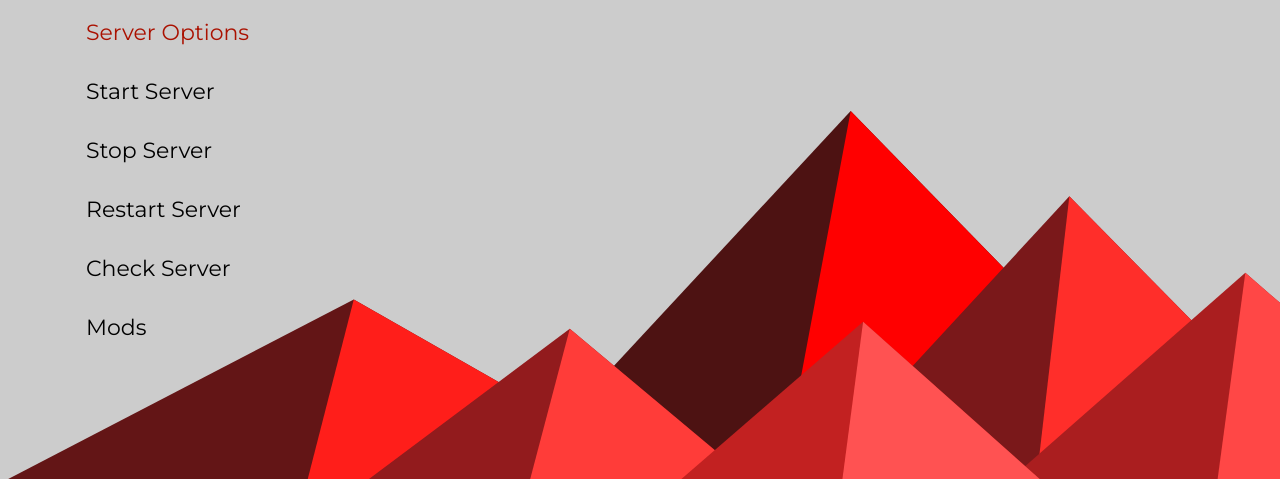
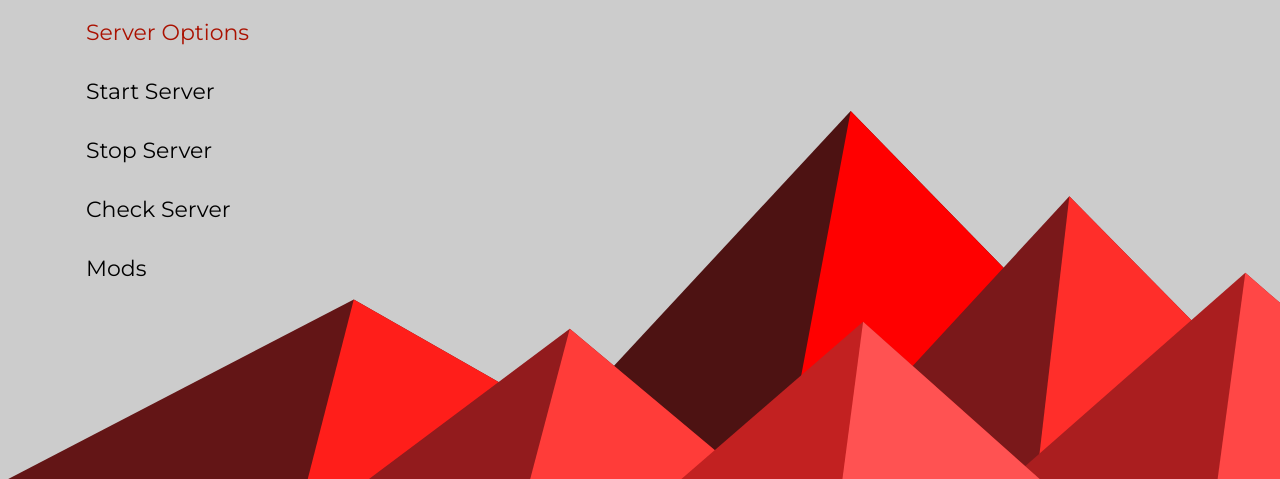
Before and after one commit to Shoblik/Insurgency, a PHP site: page / in a window 1280 px wide. Shown: the part 289-768 px from the top of the page. Run offline with PHP 8.4, Linux system fonts and the light colour scheme; data that the repository does not hold is empty.

Commit message:
updated version numbers

```diff
--- a/public/index.php
+++ b/public/index.php
@@ -7,7 +7,7 @@
     <meta name="viewport" content="width=device-width, initial-scale=1">
     <link rel="stylesheet" href="./css/style.css?ver=1.1" />
     <script src="https://code.jquery.com/jquery-3.6.0.min.js" integrity="sha256-/xUj+3OJU5yExlq6GSYGSHk7tPXikynS7ogEvDej/m4=" crossorigin="anonymous"></script>
-    <script src="./js/main.js?ver=1.1"></script>
+    <script src="./js/main.js?ver=1.2"></script>
     <link rel="preconnect" href="https://fonts.gstatic.com">
     <link href="https://fonts.googleapis.com/css2?family=Montserrat:wght@400;800&display=swap" rel="stylesheet"></head>
 <body>
@@ -47,9 +47,6 @@
                 <div onclick="server.stopServer();">
                     <p>Stop Server</p>
                 </div>
-                <div onclick="server.restartServer();">
-                    <p>Restart Server</p>
-                </div>
                 <div onclick="server.checkIfServerRunning();">
                     <p>Check Server</p>
                 </div>
--- a/public/js/main.js
+++ b/public/js/main.js
@@ -18,7 +18,7 @@ var server = {
                 server.serverLoadStart();
             },
             complete: function() {
-                server.serverLoadEnd();
+                // server.serverLoadEnd();
             },
             success: function(response) {
                 if (response.success) {
@@ -39,6 +39,8 @@ var server = {
         } else {
             $('#status h2').text('Down');
         }
+
+        server.serverLoadEnd();
     },
 
     startServer: function() {
@@ -54,7 +56,7 @@ var server = {
                 server.serverLoadStart();
             },
             complete: function() {
-                server.serverLoadEnd();
+                // server.serverLoadEnd();
             },
             success: function(response) {
                 if (response.success) {
@@ -78,7 +80,7 @@ var server = {
                 server.serverLoadStart();
             },
             complete: function() {
-                server.serverLoadEnd();
+                // server.serverLoadEnd();
             },
             success: function(response) {
                 if (response.success) {
@@ -91,12 +93,6 @@ var server = {
                 alert('Something went wrong, call Simon | ref 222');
             }
         });
-    },
-
-    restartServer: function() {
-      server.stopServer();
-      server.startServer();
-      return;
     },
 
     serverLoadStart: function() {
```
Also changed, not shown: 1 other file.
